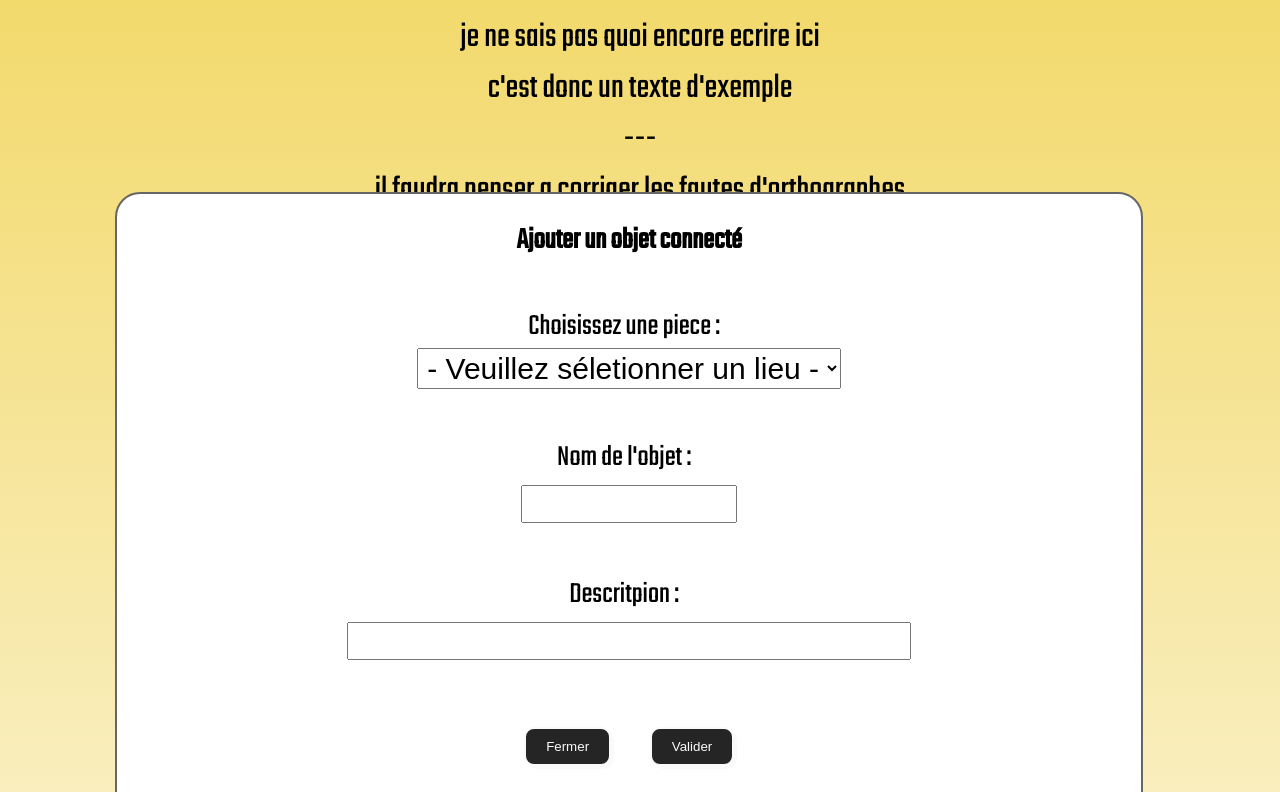
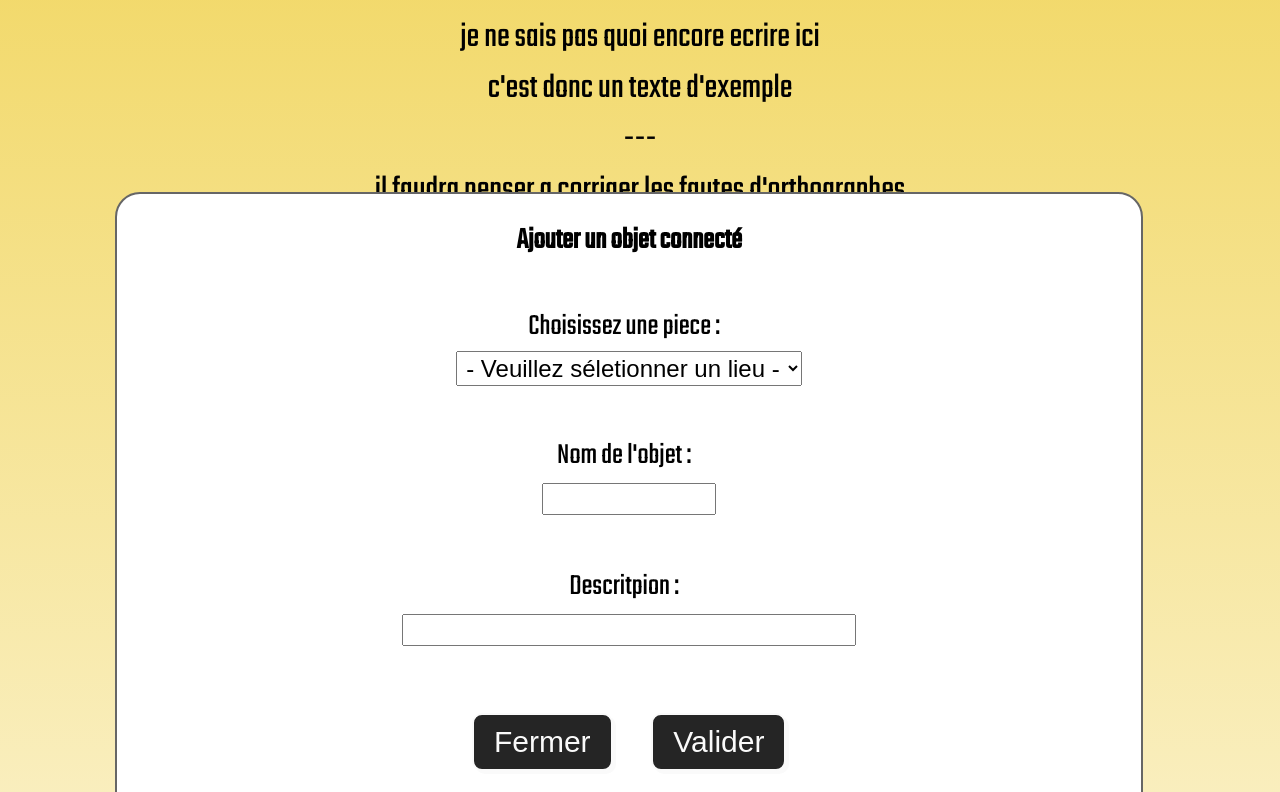
Before and after one commit to aZor9/Smart-Elec, a plain HTML site: page data/Autre.html in a window 1280 px wide. Both pictures are taken after a click on the link "Ajouter un objet connecté". Shown: the part 944-1736 px from the top of the page. Drawn offline with Linux system fonts and the light colour scheme.

Commit message:
taille add

```diff
--- a/data/Autre.html
+++ b/data/Autre.html
@@ -65,7 +65,7 @@
 	          	<br>
 	          	<label id="piece-select" for="piece-select">Choisissez une piece : </label>
 	          	<br>
-				<select name="pieces" id="piece-select">
+				<select name="pieces" id="piece-select1">
 					<option value="">- Veuillez séletionner un lieu -</option>
 					<option value="1">Salle a manger</option>
 					<option value="2">Cuisine</option>
@@ -79,15 +79,15 @@
 
 	          	<label id="piece-select" for="name">Nom de l'objet : </label>
 	          	<br>
-				<input id="piece-select" size="10" />
+				<input id="piece-select1" size="10" />
 	          	<br>
 	          	<br>
 	          	<label id="piece-select" for="name">Descritpion : </label>
 	          	<br>
-				<input id="piece-select" size="30" />
+				<input id="piece-select1" size="30" />
 
 				<div style="height:25px"></div>
-	          <button  class="btn_cancel" onclick="closeAdd()">Fermer</button> &emsp; <button  class="btn_cancel" onclick="closeAdd()">Valider</button>
+	          <button id="piece-select" class="btn_cancel" onclick="closeAdd()">Fermer</button> &emsp; <button id="piece-select" class="btn_cancel" onclick="closeAdd()">Valider</button>
 	          <div style="height:15px"></div>
 	      </div>
 	    </div>
--- a/data/css/style3.css
+++ b/data/css/style3.css
@@ -227,3 +227,7 @@ label {
 #piece-select {
     font-size: 1em;
 }
+
+#piece-select1 {
+    font-size: 0.8em;
+}
```
